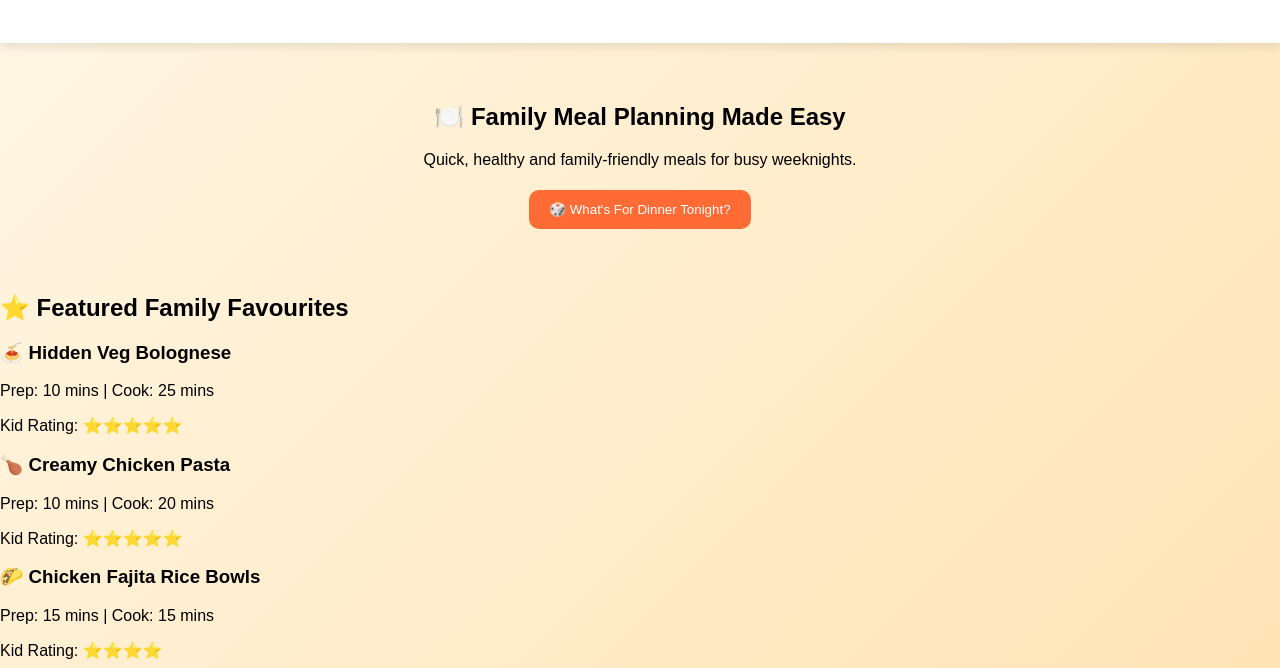
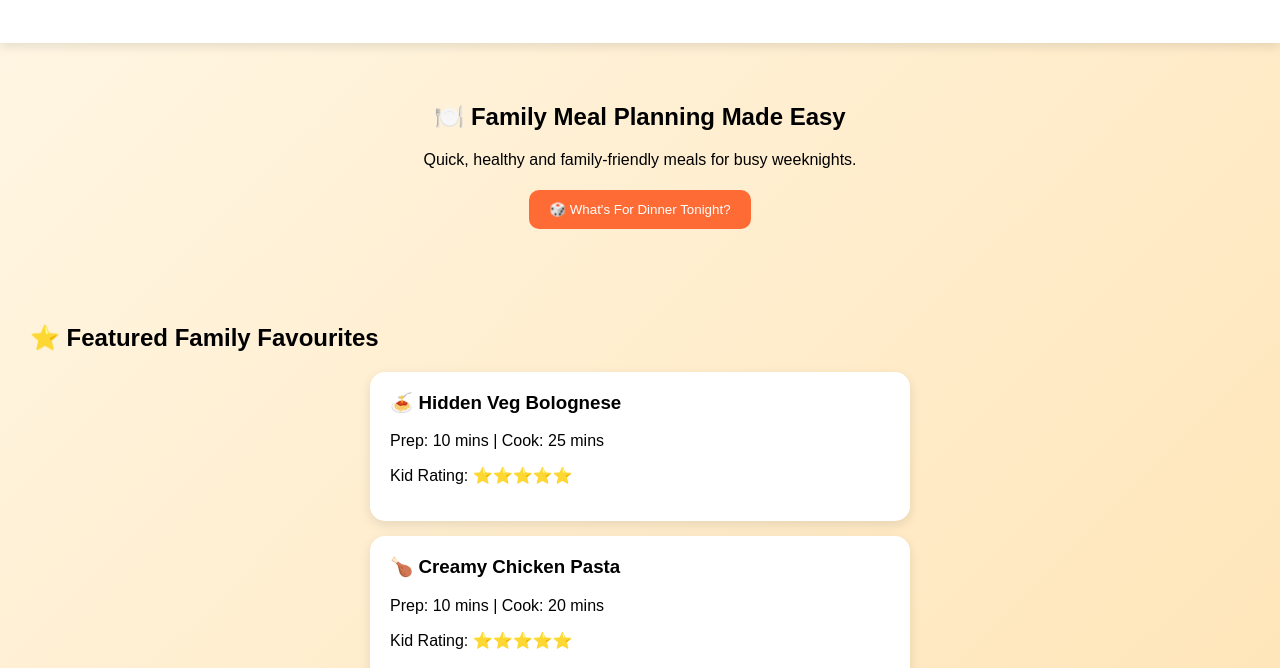
Before and after one commit to bobfussell6-oss/Dinner-Time, a plain HTML site: page index.html in a window 1280 px wide. Shown: the part 132-800 px from the top of the page. Drawn offline with Linux system fonts and the light colour scheme.

Commit message:
Add recipe card styling

```diff
--- a/style.css
+++ b/style.css
@@ -45,3 +45,24 @@ button {
 button:hover {
     background: #e55a2b;
 }
+.recipes {
+    padding: 30px;
+}
+
+.recipe-card {
+    background: white;
+    padding: 20px;
+    margin: 15px auto;
+    border-radius: 15px;
+    max-width: 500px;
+
+    box-shadow: 0 4px 12px rgba(0,0,0,0.1);
+}
+
+.recipe-card h3 {
+    margin-top: 0;
+}
+
+.recipe-card:hover {
+    transform: translateY(-3px);
+}
```
